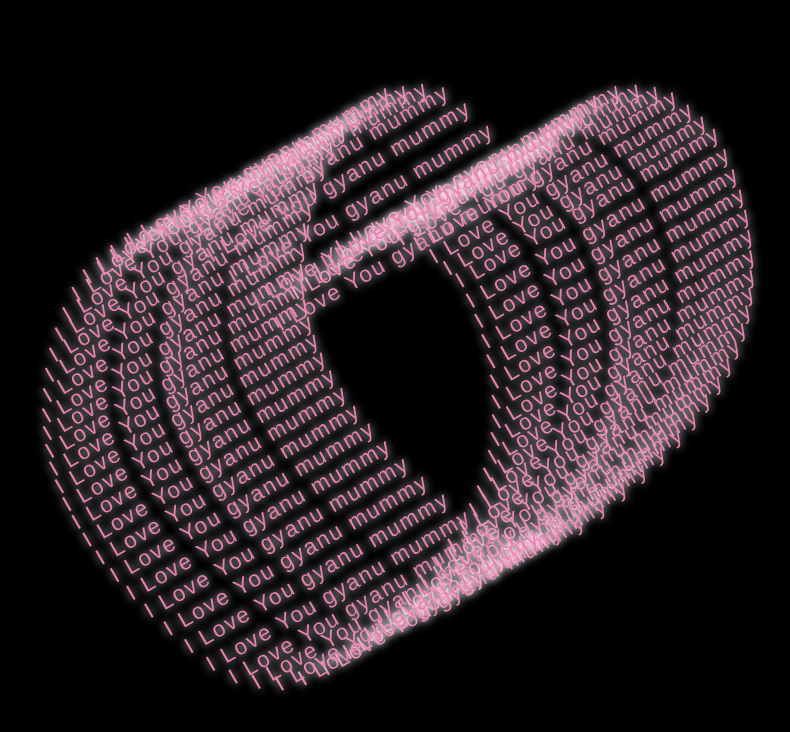
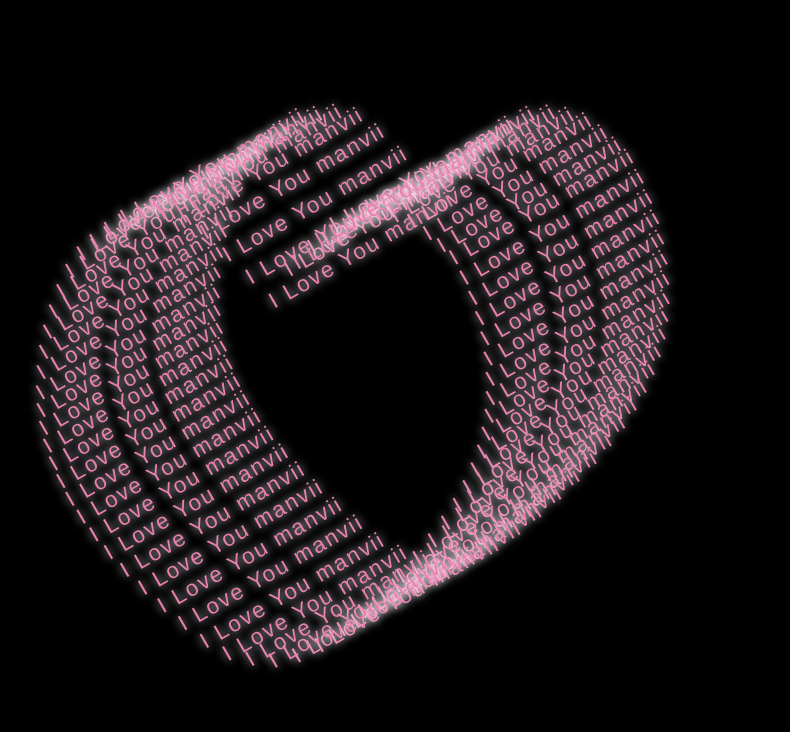
Before and after one commit to Apex270/manvii, a plain HTML site: page index.html in a window 1280 px wide. Shown: the whole page, without its empty margins (391-1181 px from the left). Drawn offline with Linux system fonts and the light colour scheme.

Commit message:
Add files via upload

```diff
--- a/index.html
+++ b/index.html
@@ -4,15 +4,15 @@
  <head>
   <meta http-equiv="Content-Type" content="text/html; charset=UTF-8">
   <link rel="stylesheet" href="styles.css">
-  <title>I Love You gyanu mummy</title>
- </head>
+  <title>I Love You manvii</title>
+ </head> y
  <body mpa-version="9.0.21" mpa-extension-id="ibefaeehajgcpooopoegkifhgecigeeg">
   <div id="ui">
    <div class="love">
     <div class="love_horizontal">
      <div class="love_vertical">
       <div class="love_word">
-       I Love You gyanu mummy
+       I Love You manvii
 
       </div>
      </div>
@@ -22,7 +22,7 @@
     <div class="love_horizontal">
      <div class="love_vertical">
       <div class="love_word">
-       I Love You gyanu mummy
+       I Love You manvii
 
       </div>
      </div>
@@ -32,7 +32,7 @@
     <div class="love_horizontal">
      <div class="love_vertical">
       <div class="love_word">
-       I Love You gyanu mummy
+       I Love You manvii
 
       </div>
      </div>
@@ -42,7 +42,7 @@
     <div class="love_horizontal">
      <div class="love_vertical">
       <div class="love_word">
-       I Love You gyanu mummy
+       I Love You manvii
 
       </div>
      </div>
@@ -52,7 +52,7 @@
     <div class="love_horizontal">
      <div class="love_vertical">
       <div class="love_word">
-       I Love You gyanu mummy
+       I Love You manvii
 
       </div>
      </div>
@@ -62,7 +62,7 @@
     <div class="love_horizontal">
      <div class="love_vertical">
       <div class="love_word">
-       I Love You gyanu mummy
+       I Love You manvii
 
       </div>
      </div>
@@ -72,7 +72,7 @@
     <div class="love_horizontal">
      <div class="love_vertical">
       <div class="love_word">
-       I Love You gyanu mummy
+       I Love You manvii
 
       </div>
      </div>
@@ -82,7 +82,7 @@
     <div class="love_horizontal">
      <div class="love_vertical">
       <div class="love_word">
-       I Love You gyanu mummy
+       I Love You manvii
 
       </div>
      </div>
@@ -92,7 +92,7 @@
     <div class="love_horizontal">
      <div class="love_vertical">
       <div class="love_word">
-       I Love You gyanu mummy
+       I Love You manvii
 
       </div>
      </div>
@@ -102,7 +102,7 @@
     <div class="love_horizontal">
      <div class="love_vertical">
       <div class="love_word">
-       I Love You gyanu mummy
+       I Love You manvii
 
       </div>
      </div>
@@ -112,7 +112,7 @@
     <div class="love_horizontal">
      <div class="love_vertical">
       <div class="love_word">
-       I Love You gyanu mummy
+       I Love You manvii
 
       </div>
      </div>
@@ -122,7 +122,7 @@
     <div class="love_horizontal">
      <div class="love_vertical">
       <div class="love_word">
-       I Love You gyanu mummy
+       I Love You manvii
 
       </div>
      </div>
@@ -132,7 +132,7 @@
     <div class="love_horizontal">
      <div class="love_vertical">
       <div class="love_word">
-       I Love You gyanu mummy
+       I Love You manvii
 
       </div>
      </div>
@@ -142,7 +142,7 @@
     <div class="love_horizontal">
      <div class="love_vertical">
       <div class="love_word">
-       I Love You gyanu mummy
+       I Love You manvii
 
       </div>
      </div>
@@ -152,7 +152,7 @@
     <div class="love_horizontal">
      <div class="love_vertical">
       <div class="love_word">
-       I Love You gyanu mummy
+       I Love You manvii
 
       </div>
      </div>
@@ -162,7 +162,7 @@
     <div class="love_horizontal">
      <div class="love_vertical">
       <div class="love_word">
-       I Love You gyanu mummy
+       I Love You manvii
 
       </div>
      </div>
@@ -172,7 +172,7 @@
     <div class="love_horizontal">
      <div class="love_vertical">
       <div class="love_word">
-       I Love You gyanu mummy
+       I Love You manvii
 
       </div>
      </div>
@@ -182,7 +182,7 @@
     <div class="love_horizontal">
      <div class="love_vertical">
       <div class="love_word">
-       I Love You gyanu mummy
+       I Love You manvii
 
       </div>
      </div>
@@ -192,7 +192,7 @@
     <div class="love_horizontal">
      <div class="love_vertical">
       <div class="love_word">
-       I Love You gyanu mummy
+       I Love You manvii
 
       </div>
      </div>
@@ -202,7 +202,7 @@
     <div class="love_horizontal">
      <div class="love_vertical">
       <div class="love_word">
-       I Love You gyanu mummy
+       I Love You manvii
 
       </div>
      </div>
@@ -212,7 +212,7 @@
     <div class="love_horizontal">
      <div class="love_vertical">
       <div class="love_word">
-       I Love You gyanu mummy
+       I Love You manvii
 
       </div>
      </div>
@@ -222,7 +222,7 @@
     <div class="love_horizontal">
      <div class="love_vertical">
       <div class="love_word">
-       I Love You gyanu mummy
+       I Love You manvii
 
       </div>
      </div>
@@ -232,7 +232,7 @@
     <div class="love_horizontal">
      <div class="love_vertical">
       <div class="love_word">
-       I Love You gyanu mummy
+       I Love You manvii
 
       </div>
      </div>
@@ -242,7 +242,7 @@
     <div class="love_horizontal">
      <div class="love_vertical">
       <div class="love_word">
-       I Love You gyanu mummy
+       I Love You manvii
 
       </div>
      </div>
@@ -252,7 +252,7 @@
     <div class="love_horizontal">
      <div class="love_vertical">
       <div class="love_word">
-       I Love You gyanu mummy
+       I Love You manvii
 
       </div>
      </div>
@@ -262,7 +262,7 @@
     <div class="love_horizontal">
      <div class="love_vertical">
       <div class="love_word">
-       I Love You gyanu mummy
+       I Love You manvii
 
       </div>
      </div>
@@ -272,7 +272,7 @@
     <div class="love_horizontal">
      <div class="love_vertical">
       <div class="love_word">
-       I Love You gyanu mummy
+       I Love You manvii
 
       </div>
      </div>
@@ -282,7 +282,7 @@
     <div class="love_horizontal">
      <div class="love_vertical">
       <div class="love_word">
-       I Love You gyanu mummy
+       I Love You manvii
 
       </div>
      </div>
@@ -292,7 +292,7 @@
     <div class="love_horizontal">
      <div class="love_vertical">
       <div class="love_word">
-       I Love You gyanu mummy
+       I Love You manvii
 
       </div>
      </div>
@@ -302,7 +302,7 @@
     <div class="love_horizontal">
      <div class="love_vertical">
       <div class="love_word">
-       I Love You gyanu mummy
+       I Love You manvii
 
       </div>
      </div>
@@ -312,7 +312,7 @@
     <div class="love_horizontal">
      <div class="love_vertical">
       <div class="love_word">
-       I Love You gyanu mummy
+       I Love You manvii
 
       </div>
      </div>
@@ -322,7 +322,7 @@
     <div class="love_horizontal">
      <div class="love_vertical">
       <div class="love_word">
-       I Love You gyanu mummy
+       I Love You manvii
 
       </div>
      </div>
@@ -332,7 +332,7 @@
     <div class="love_horizontal">
      <div class="love_vertical">
       <div class="love_word">
-       I Love You gyanu mummy
+       I Love You manvii
 
       </div>
      </div>
@@ -342,7 +342,7 @@
     <div class="love_horizontal">
      <div class="love_vertical">
       <div class="love_word">
-       I Love You gyanu mummy
+       I Love You manvii
 
       </div>
      </div>
@@ -352,7 +352,7 @@
     <div class="love_horizontal">
      <div class="love_vertical">
       <div class="love_word">
-       I Love You gyanu mummy
+       I Love You manvii
 
       </div>
      </div>
@@ -362,7 +362,7 @@
     <div class="love_horizontal">
      <div class="love_vertical">
       <div class="love_word">
-       I Love You gyanu mummy
+       I Love You manvii
 
       </div>
      </div>
@@ -372,7 +372,7 @@
     <div class="love_horizontal">
      <div class="love_vertical">
       <div class="love_word">
-       I Love You gyanu mummy
+       I Love You manvii
 
       </div>
      </div>
@@ -382,7 +382,7 @@
     <div class="love_horizontal">
      <div class="love_vertical">
       <div class="love_word">
-       I Love You gyanu mummy
+       I Love You manvii
 
       </div>
      </div>
@@ -392,7 +392,7 @@
     <div class="love_horizontal">
      <div class="love_vertical">
       <div class="love_word">
-       I Love You gyanu mummy
+       I Love You manvii
 
       </div>
      </div>
@@ -402,7 +402,7 @@
     <div class="love_horizontal">
      <div class="love_vertical">
       <div class="love_word">
-       I Love You gyanu mummy
+       I Love You manvii
 
       </div>
      </div>
@@ -412,7 +412,7 @@
     <div class="love_horizontal">
      <div class="love_vertical">
       <div class="love_word">
-       I Love You gyanu mummy
+       I Love You manvii
 
       </div>
      </div>
@@ -422,7 +422,7 @@
     <div class="love_horizontal">
      <div class="love_vertical">
       <div class="love_word">
-       I Love You gyanu mummy
+       I Love You manvii
 
       </div>
      </div>
@@ -432,7 +432,7 @@
     <div class="love_horizontal">
      <div class="love_vertical">
       <div class="love_word">
-       I Love You gyanu mummy
+       I Love You manvii
 
       </div>
      </div>
@@ -442,7 +442,7 @@
     <div class="love_horizontal">
      <div class="love_vertical">
       <div class="love_word">
-       I Love You gyanu mummy
+       I Love You manvii
 
       </div>
      </div>
@@ -452,7 +452,7 @@
     <div class="love_horizontal">
      <div class="love_vertical">
       <div class="love_word">
-       I Love You gyanu mummy
+       I Love You manvii
 
       </div>
      </div>
@@ -462,7 +462,7 @@
     <div class="love_horizontal">
      <div class="love_vertical">
       <div class="love_word">
-       I Love You gyanu mummy
+       I Love You manvii
 
       </div>
      </div>
@@ -472,7 +472,7 @@
     <div class="love_horizontal">
      <div class="love_vertical">
       <div class="love_word">
-       I Love You gyanu mummy
+       I Love You manvii
 
       </div>
      </div>
@@ -482,7 +482,7 @@
     <div class="love_horizontal">
      <div class="love_vertical">
       <div class="love_word">
-       I Love You gyanu mummy
+       I Love You manvii
 
       </div>
      </div>
@@ -492,7 +492,7 @@
     <div class="love_horizontal">
      <div class="love_vertical">
       <div class="love_word">
-       I Love You gyanu mummy
+       I Love You manvii
 
       </div>
      </div>
@@ -502,7 +502,7 @@
     <div class="love_horizontal">
      <div class="love_vertical">
       <div class="love_word">
-       I Love You gyanu mummy
+       I Love You manvii
 
       </div>
      </div>
@@ -512,7 +512,7 @@
     <div class="love_horizontal">
      <div class="love_vertical">
       <div class="love_word">
-       I Love You gyanu mummy
+       I Love You manvii
 
       </div>
      </div>
@@ -522,7 +522,7 @@
     <div class="love_horizontal">
      <div class="love_vertical">
       <div class="love_word">
-       I Love You gyanu mummy
+       I Love You manvii
 
       </div>
      </div>
@@ -532,7 +532,7 @@
     <div class="love_horizontal">
      <div class="love_vertical">
       <div class="love_word">
-       I Love You gyanu mummy
+       I Love You manvii
 
       </div>
      </div>
@@ -542,7 +542,7 @@
     <div class="love_horizontal">
      <div class="love_vertical">
       <div class="love_word">
-       I Love You gyanu mummy
+       I Love You manvii
 
       </div>
      </div>
@@ -552,7 +552,7 @@
     <div class="love_horizontal">
      <div class="love_vertical">
       <div class="love_word">
-       I Love You gyanu mummy
+       I Love You manvii
 
       </div>
      </div>
@@ -562,7 +562,7 @@
     <div class="love_horizontal">
      <div class="love_vertical">
       <div class="love_word">
-       I Love You gyanu mummy
+       I Love You manvii
 
       </div>
      </div>
@@ -572,7 +572,7 @@
     <div class="love_horizontal">
      <div class="love_vertical">
       <div class="love_word">
-       I Love You gyanu mummy
+       I Love You manvii
 
       </div>
      </div>
@@ -582,7 +582,7 @@
     <div class="love_horizontal">
      <div class="love_vertical">
       <div class="love_word">
-       I Love You gyanu mummy
+       I Love You manvii
 
       </div>
      </div>
@@ -592,7 +592,7 @@
     <div class="love_horizontal">
      <div class="love_vertical">
       <div class="love_word">
-       I Love You gyanu mummy
+       I Love You manvii
 
       </div>
      </div>
@@ -602,7 +602,7 @@
     <div class="love_horizontal">
      <div class="love_vertical">
       <div class="love_word">
-       I Love You gyanu mummy
+       I Love You manvii
 
       </div>
      </div>
@@ -612,7 +612,7 @@
     <div class="love_horizontal">
      <div class="love_vertical">
       <div class="love_word">
-       I Love You gyanu mummy
+       I Love You manvii
 
       </div>
      </div>
@@ -622,7 +622,7 @@
     <div class="love_horizontal">
      <div class="love_vertical">
       <div class="love_word">
-       I Love You gyanu mummy
+       I Love You manvii
 
       </div>
      </div>
@@ -632,7 +632,7 @@
     <div class="love_horizontal">
      <div class="love_vertical">
       <div class="love_word">
-       I Love You gyanu mummy
+       I Love You manvii
 
       </div>
      </div>
@@ -642,7 +642,7 @@
     <div class="love_horizontal">
      <div class="love_vertical">
       <div class="love_word">
-       I Love You gyanu mummy
+       I Love You manvii
 
       </div>
      </div>
@@ -652,7 +652,7 @@
     <div class="love_horizontal">
      <div class="love_vertical">
       <div class="love_word">
-       I Love You gyanu mummy
+       I Love You manvii
 
       </div>
      </div>
@@ -662,7 +662,7 @@
     <div class="love_horizontal">
      <div class="love_vertical">
       <div class="love_word">
-       I Love You gyanu mummy
+       I Love You manvii
 
       </div>
      </div>
@@ -672,7 +672,7 @@
     <div class="love_horizontal">
      <div class="love_vertical">
       <div class="love_word">
-       I Love You gyanu mummy
+       I Love You manvii
 
       </div>
      </div>
@@ -682,7 +682,7 @@
     <div class="love_horizontal">
      <div class="love_vertical">
       <div class="love_word">
-       I Love You gyanu mummy
+       I Love You manvii
 
       </div>
      </div>
@@ -692,7 +692,7 @@
     <div class="love_horizontal">
      <div class="love_vertical">
       <div class="love_word">
-       I Love You gyanu mummy
+       I Love You manvii
 
       </div>
      </div>
```
